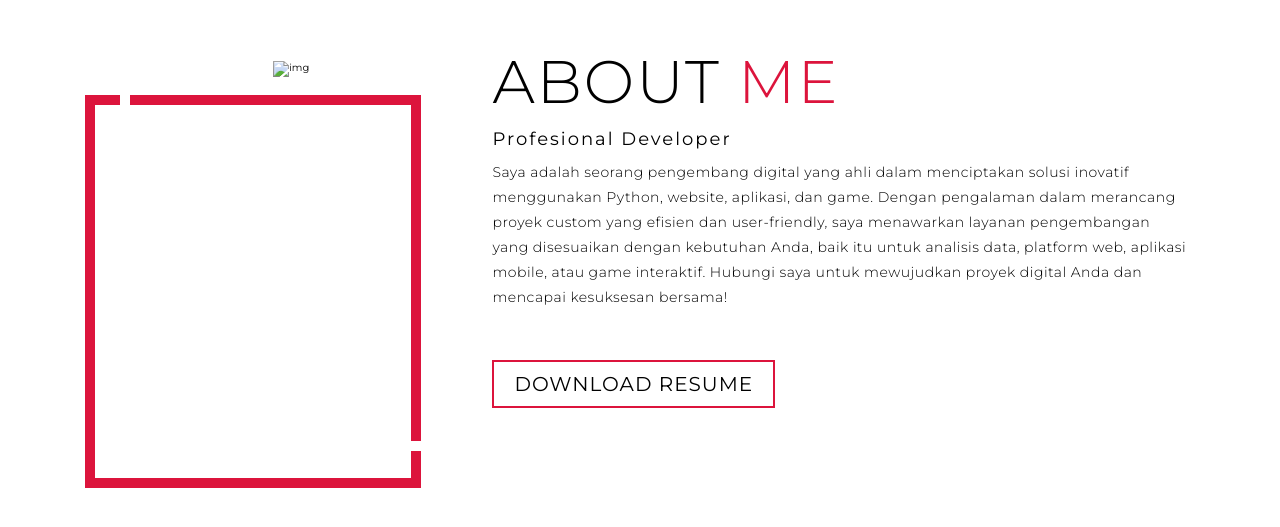
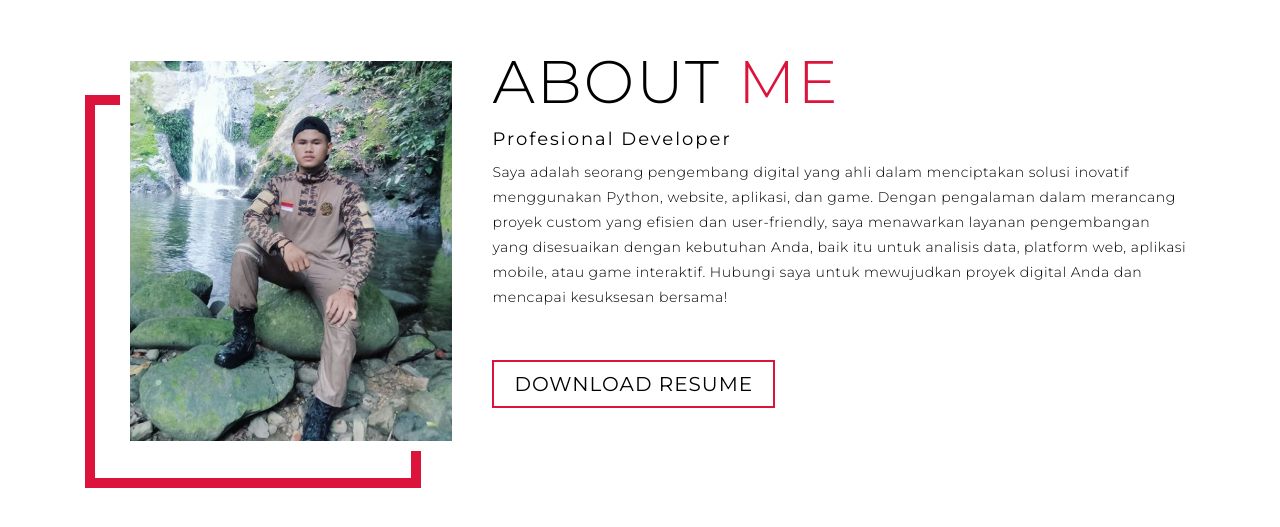
Before and after one commit to Dilma15/Porfolioadilmahendra, a plain HTML site: page index.html in a window 1280 px wide. Shown: the part 4067-4594 px from the top of the page. Drawn offline with Linux system fonts and the light colour scheme; files whose address does not match are found by name.

Commit message:
Update index.html

```diff
--- a/index.html
+++ b/index.html
@@ -161,7 +161,7 @@
     <div class="about container">
       <div class="col-left">
         <div class="about-img">
-          <img src="./img/img-3.jpeg" alt="img">
+          <img src="https://github.com/Dilma15/Porfolioadilmahendra/blob/main/img-3.jpeg?raw=true" alt="img">
         </div>
       </div>
       <div class="col-right">
```
